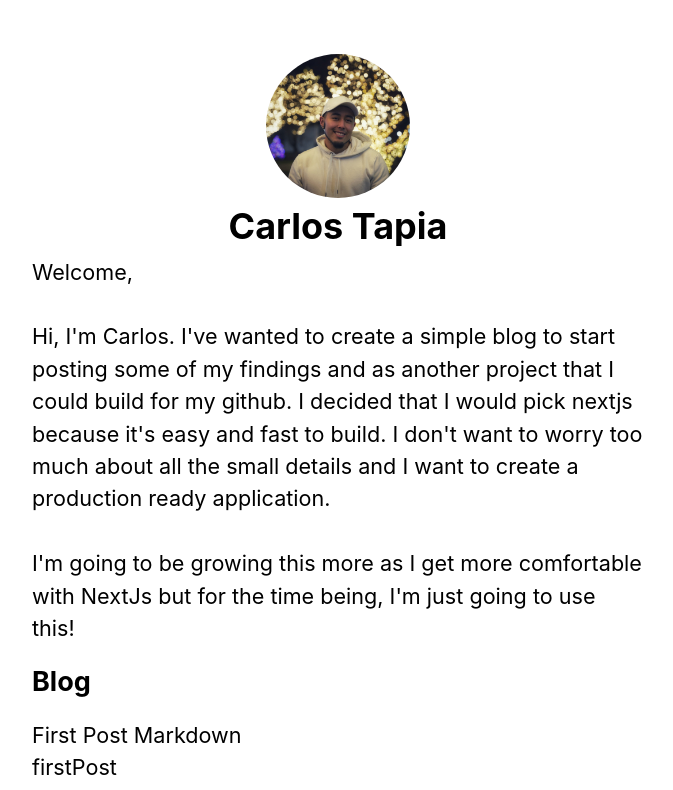
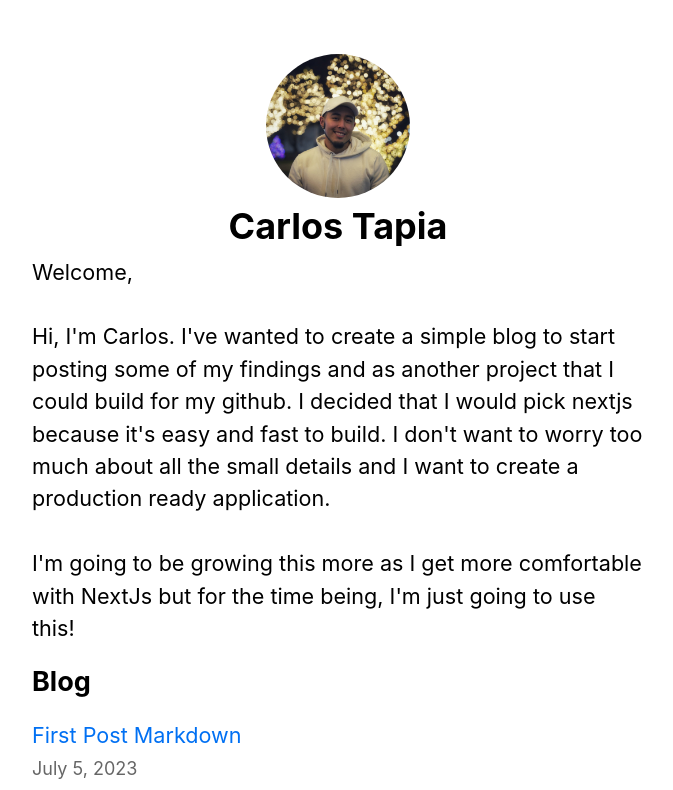
Before and after one commit to CarelessOutcast/nextjs-blog, a Next.js app: page / in a window 1280 px wide. Shown: the top 790 px of the page, without its empty margins (302-975 px from the left). Built offline with nearby package versions, Linux system fonts and the light colour scheme.

Commit message:
Add index styling links for posts

```diff
--- a/pages/index.js
+++ b/pages/index.js
@@ -1,5 +1,7 @@
 import Head from 'next/head';
+import Link from 'next/link';
 import Layout, {siteTitle} from '../components/layout.js';
+import Date from '../components/date.js';
 import { getSortedPostsData } from '../lib/posts.js';
 import utilStyles from '../styles/utils.module.css';
 
@@ -42,9 +44,12 @@
       {
         allPostsData.map(( { id, title, date } ) => (
           <li className={utilStyles.listItem} key={id}>
-            {title}  <br />
-            {id}     <br />
-            {date}   <br />
+          <Link href={`/posts/${id}`}>{title}</Link>
+          <br />
+          <small className={utilStyles.lightText}>
+            <Date dateString={date}/>
+          </small>
+          <br />
           </li>
           ))
       }
```
